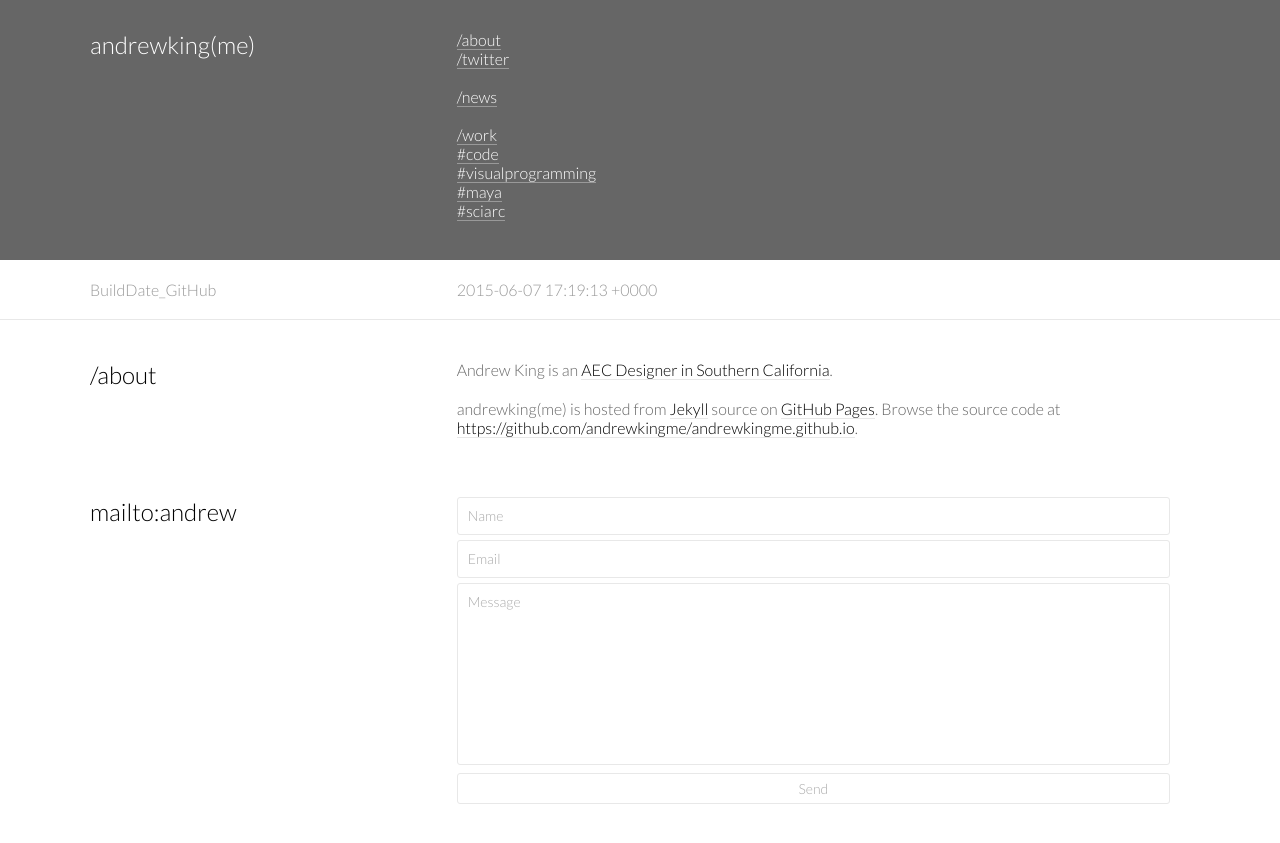
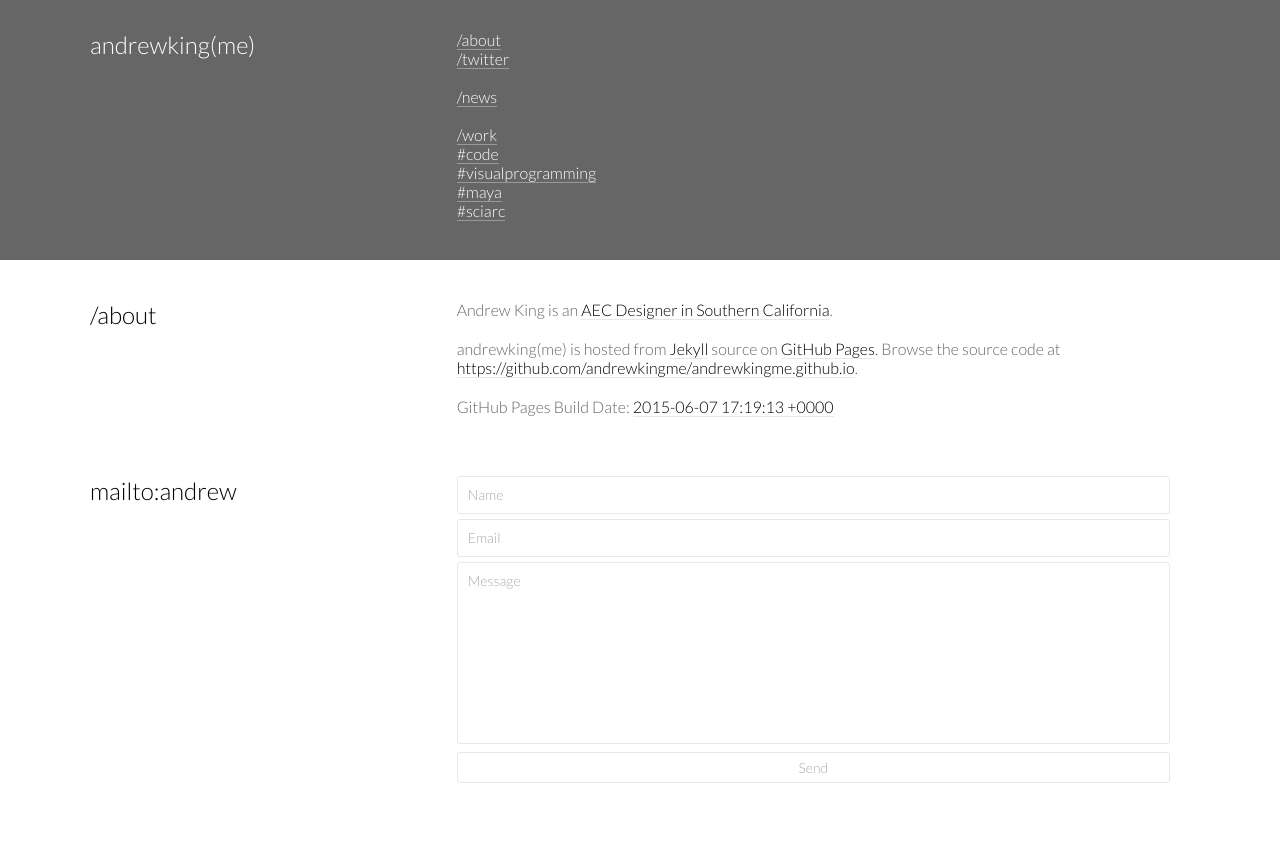
Before and after one commit to andrewkingme/andrewkingme.github.io, a Jekyll site: the page built from about/index.md, in a window 1280 px wide. Shown: the top 843 px of the page. Built offline with Jekyll 4.4.1, drawn with Linux system fonts in a browser that asks for light colours.

Commit message:
Moved Build Date to /about

```diff
--- a/_includes/header.html
+++ b/_includes/header.html
@@ -19,13 +19,3 @@
     </div>
   </div>
 </header>
-<section class="builddate">
-  <div class="grid grid-pad header-mobile">
-    <div class="col-4-12">
-      <a href="https://github.com/andrewkingme/andrewkingme.github.io" class="builddate_link">BuildDate_GitHub</a>
-    </div>
-    <div class="col-8-12">
-      <a href="https://github.com/andrewkingme/andrewkingme.github.io" class="builddate_link">{{ site.time }}</a>
-    </div>
-  </div>
-</section>
--- a/about/index.md
+++ b/about/index.md
@@ -6,3 +6,5 @@ title: /about
 Andrew King is an [AEC Designer in Southern California](http://www.linkedin.com/pub/andrew-king/44/a9a/1b3).
 
 andrewking(me) is hosted from [Jekyll](http://jekyllrb.com) source on [GitHub Pages](http://pages.github.com). Browse the source code at [https://github.com/andrewkingme/andrewkingme.github.io](https://github.com/andrewkingme/andrewkingme.github.io).
+
+GitHub Pages Build Date: <a href="https://github.com/andrewkingme/andrewkingme.github.io" class="builddate_link">{{ site.time }}</a>
--- a/css/style.scss
+++ b/css/style.scss
@@ -76,8 +76,9 @@ table {
 /* Header */
 
 header {
-  background: $color-3;
+  background-color: $color-3;
   padding: 10px 0px 20px 0px;
+  margin-bottom: 20px;
 }
 
 .header_title {
@@ -92,18 +93,6 @@ header {
   text-decoration: none;
   color: $color-1;
   border-color: $color-7;
-}
-
-.builddate {
-  background-color: #fff;
-  border-bottom: 1px solid $color-2;
-  margin-bottom: 20px;
-  color: $color-7;
-}
-
-.builddate_link {
-  color: $color-7;
-  border-bottom: none;
 }
 
 /* Collections */
```
